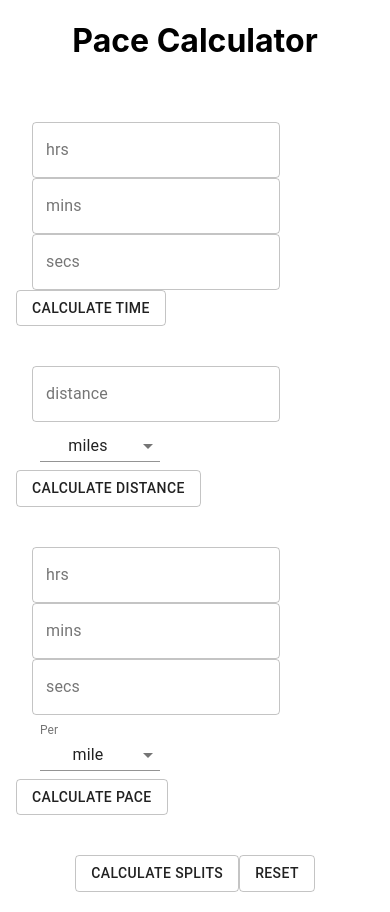
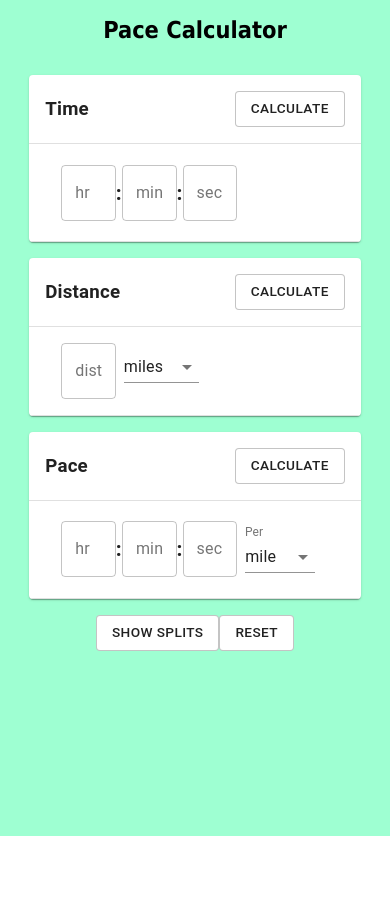
Before and after one commit to mikeluvin/pace-calc, a React (Create React App) app: page / in a window 390 px wide. After the commit the page ends 844 px from the top, so only its background shows below. Built offline with nearby package versions, Linux system fonts and the light colour scheme.

Commit message:
changed some CSS incl. media queries, still have work to do

```diff
--- a/public/index.html
+++ b/public/index.html
@@ -24,7 +24,7 @@
       work correctly both with client-side routing and a non-root public URL.
       Learn how to configure a non-root public URL by running `npm run build`.
     -->
-    <title>React App</title>
+    <title>Pace Calculator</title>
   </head>
   <body>
     <noscript>You need to enable JavaScript to run this app.</noscript>
--- a/src/App.css
+++ b/src/App.css
@@ -5,6 +5,72 @@
 .App-logo {
   height: 40vmin;
   pointer-events: none;
+}
+
+/*need to make mobile friendly */
+
+#root {
+  background-attachment: fixed;
+  background-color: #9effd2;
+  background-size: cover;
+  height: 100vh;
+  background-position: center;
+  width: 100vw;
+}
+
+h1 {
+  font-size: 6vw;
+  color: black;
+  font-family: Tahoma, Geneva, sans-serif;
+}
+
+.homeTablePaper {
+  min-width: 85vw;
+}
+
+.homeTableHead {
+  font-family: Tahoma, Geneva, sans-serif;
+  font-size: 4.8vw !important;
+  font-weight: bold !important;
+}
+
+.MuiTextField-root {
+  max-width: 14vw;
+  background-color: white;
+}
+
+.MuiButton-root {
+  background-color: white !important;
+  font-size: 3.5vw !important;
+}
+
+/*
+.MuiSelect-root {
+  max-width: 12vw;
+}
+
+.MuiSelect-icon {
+  max-width: 14vw;
+}
+*/
+
+@media screen and (min-width: 800px){
+  h1 {
+    font-size: 36px;
+  }
+  .homeTablePaper {
+    min-width: 580px;
+    max-width: 580px;
+  }
+  .homeTableHead {
+    font-size: 20px !important;
+  }
+  .MuiTextField-root {
+    max-width: 100px;
+  }
+  .MuiButton-root {
+    font-size: 13px !important;
+  }
 }
 
 @media (prefers-reduced-motion: no-preference) {
@@ -24,6 +90,8 @@
   color: white;
 }
 
+
+
 .App-link {
   color: #61dafb;
 }
--- a/src/App.js
+++ b/src/App.js
@@ -5,7 +5,7 @@ import Pace from './Pace';
 import { calcPace, calcDist, calcTime, calcSplits, validTime, validDist,  } from "./calculations";
 import { Container, Grid, Button, Dialog, DialogTitle, DialogContent, DialogContentText, DialogActions,
   Paper, Table, TableBody, TableCell, TableContainer, TableHead, TableRow } from "@material-ui/core";
-import { makeStyles } from "@material-ui/core/styles";
+import { StylesProvider } from "@material-ui/core/styles";
 import './App.css';
 
 
@@ -180,45 +180,73 @@ function App() {
   }
 
   return (
+    <StylesProvider>
     <Container className="App">
-      <Grid container direction="column" spacing={5} justify-content="space-evenly" alignItems="center">
+      <Grid container direction="column" spacing={2} justify-content="space-evenly" alignItems="center">
       <Grid item>
         <h1>Pace Calculator</h1>
       </Grid>
       <Grid item>
-      <Grid container direction="row" alignItems="center">
-        <Grid item>
-          <Time hr={timeHr} min={timeMin} sec={timeSec} onHrChange={timeHrHandler} onMinChange={timeMinHandler} onSecChange={timeSecHandler}/>
-        </Grid>
-        <Grid item>
-          <Button variant="outlined" onClick={handleTimeClick}>Calculate Time</Button>
-        </Grid>
+        <TableContainer className="homeTablePaper" component={Paper}>
+          <Table>
+            <TableHead>
+              <TableRow>
+                <TableCell className="homeTableHead" align="left">Time</TableCell>
+                <TableCell align="right">
+                  <Button variant="outlined" onClick={handleTimeClick}>Calculate</Button>
+                </TableCell>
+              </TableRow>
+            </TableHead>
+            <TableBody>
+              <TableCell align="left" colspan={2}>
+                <Time hr={timeHr} min={timeMin} sec={timeSec} onHrChange={timeHrHandler} onMinChange={timeMinHandler} onSecChange={timeSecHandler}/>
+              </TableCell>
+            </TableBody>
+          </Table>
+        </TableContainer>
       </Grid>
+      <Grid item>
+      <TableContainer className="homeTablePaper" component={Paper}>
+          <Table>
+            <TableHead>
+              <TableRow>
+                <TableCell className="homeTableHead" align="left">Distance</TableCell>
+                <TableCell align="right">
+                  <Button variant="outlined" onClick={handleDistClick}>Calculate</Button>
+                </TableCell>
+              </TableRow>
+            </TableHead>
+            <TableBody>
+              <TableCell align="left" colSpan={2}>
+                  <Distance dist={dist} unit={distUnit} onDistChange={distHandler} onUnitChange={distUnitHandler}/>
+              </TableCell>
+            </TableBody>
+          </Table>
+        </TableContainer>
+      </Grid>
+      <Grid item>
+      <TableContainer className="homeTablePaper" component={Paper}>
+          <Table>
+            <TableHead>
+              <TableRow>
+                <TableCell className="homeTableHead" align="left">Pace</TableCell>
+                <TableCell align="right">
+                  <Button variant="outlined" onClick={handlePaceClick}>Calculate</Button>
+                </TableCell>
+              </TableRow>
+            </TableHead>
+            <TableBody>
+              <TableCell align="left" colspan={2}>
+                <Pace hr={paceHr} min={paceMin} sec={paceSec} unit={paceUnit} onHrChange={paceHrHandler} onMinChange={paceMinHandler} onSecChange={paceSecHandler} onUnitChange={paceUnitHandler}/>
+              </TableCell>
+            </TableBody>
+          </Table>
+        </TableContainer>
       </Grid>
       <Grid item>
       <Grid container direction="row" alignItems="center">
         <Grid item>
-          <Distance dist={dist} unit={distUnit} onDistChange={distHandler} onUnitChange={distUnitHandler}/>
-        </Grid>
-        <Grid item>
-          <Button variant="outlined" onClick={handleDistClick}>Calculate Distance</Button>
-        </Grid>
-      </Grid>
-      </Grid>
-      <Grid item>
-      <Grid container direction="row" alignItems="center">
-        <Grid item>
-          <Pace hr={paceHr} min={paceMin} sec={paceSec} unit={paceUnit} onHrChange={paceHrHandler} onMinChange={paceMinHandler} onSecChange={paceSecHandler} onUnitChange={paceUnitHandler}/>
-        </Grid>
-        <Grid item>
-          <Button variant="outlined" onClick={handlePaceClick}>Calculate Pace</Button>
-        </Grid>
-      </Grid>
-      </Grid>
-      <Grid item>
-      <Grid container direction="row" alignItems="center">
-        <Grid item>
-          <Button variant="outlined" onClick={handleSplitsClick}>Calculate Splits</Button>
+          <Button variant="outlined" onClick={handleSplitsClick}>Show Splits</Button>
         </Grid>
         <Grid item>
           <Button variant="outlined" onClick={handleReset}>Reset</Button>
@@ -251,7 +279,7 @@ function App() {
             </DialogActions>
       </Dialog>
 
-      <Dialog open={timeErrDialogOpen} onClose={() => {timeErrDialogOpen(false)}} >
+      <Dialog open={timeErrDialogOpen} onClose={() => {setTimeErrDialogOpen(false)}} >
             <DialogTitle>Oops!</DialogTitle>
             <DialogContent>
             <DialogContentText>
@@ -306,6 +334,7 @@ function App() {
             </DialogActions>
       </Dialog>
    </Container>
+   </StylesProvider>
   );
 }
 
--- a/src/Distance.js
+++ b/src/Distance.js
@@ -1,11 +1,11 @@
 import React from 'react';
 import { Container, TextField, Grid, InputLabel, MenuItem, Select, makeStyles, FormHelperText, FormControl } from '@material-ui/core';
-
+import './App.css';
 
 const useStyles = makeStyles((theme) => ({
     formControl: {
       margin: theme.spacing(1),
-      minWidth: 120,
+      minWidth: 75,
     },
     selectEmpty: {
       marginTop: theme.spacing(2),
@@ -25,7 +25,7 @@ export default function Distance(props) {
             <Grid>
                 <Grid className="main" container direction="row">
                     <Grid item>
-                        <TextField id="dist" label="distance" type="number" min="0" variant="outlined"
+                        <TextField id="dist" label="dist" type="number" min="0" variant="outlined"
                             onChange={(event) => {
                                 var value = event.target.value;
                                 console.log(value);
--- a/src/Pace.js
+++ b/src/Pace.js
@@ -1,11 +1,11 @@
 import React from 'react';
 import { Container, TextField, Grid, InputLabel, MenuItem, Select, makeStyles, FormHelperText, FormControl } from '@material-ui/core';
-
+import './App.css';
 
 const useStyles = makeStyles((theme) => ({
     formControl: {
       margin: theme.spacing(1),
-      minWidth: 120,
+      minWidth: 70,
     },
     selectEmpty: {
       marginTop: theme.spacing(2),
@@ -21,9 +21,9 @@ export default function Pace(props) {
     return (
         <Container>
             <Grid>
-                <Grid className="main" container direction="row">
+                <Grid className="main" container direction="row" alignItems="center">
                     <Grid item>
-                        <TextField id="hours" label="hrs" type="number" min="0" variant="outlined"
+                        <TextField id="hr" label="hr" type="number" min="0" variant="outlined"
                             onChange={(event) => {
                                 var value = event.target.value;
                                 console.log(value);
@@ -33,8 +33,9 @@ export default function Pace(props) {
                             value={hr}
                             error={hr < 0}   />
                     </Grid>
+                    <h2>:</h2>
                     <Grid item>
-                        <TextField id="mins" label="mins" type="number" min="0" max="60" step="1" variant="outlined"
+                        <TextField id="min" label="min" type="number" min="0" max="60" step="1" variant="outlined"
                             onChange={(event) => {
                                 var value = event.target.value;
                                 console.log(value);
@@ -45,9 +46,10 @@ export default function Pace(props) {
                             value={min}
                             error={min < 0 || min > 60}  />
                     </Grid>
+                    <h2>:</h2>
                     <Grid item>
                         {/*need to have a diff styling for when the input is invalid*/}
-                        <TextField id="secs" label="secs" type="number" min="0" max="60" variant="outlined"
+                        <TextField id="sec" label="sec" type="number" min="0" max="60" variant="outlined"
                             onChange={(event) => {
                                 var value = event.target.value;
                                 console.log(value);
--- a/src/Time.js
+++ b/src/Time.js
@@ -1,5 +1,6 @@
 import React from 'react';
 import { Container, TextField, Grid } from '@material-ui/core';
+import './App.css';
 
 export default function Time(props) {
     //const [hours, setHours] = useState("");
@@ -26,9 +27,9 @@ export default function Time(props) {
     return (
         <Container>
             <Grid>
-                <Grid className="main" container direction="row">
+                <Grid className="main" container direction="row" alignItems="center">
                     <Grid item>
-                        <TextField id="hours" label="hrs" type="number" min="0" variant="outlined"
+                        <TextField id="hr" label="hr" type="number" min="0" variant="outlined"
                             onChange={(event) => {
                                 var value = event.target.value;
                                 console.log(value);
@@ -37,8 +38,9 @@ export default function Time(props) {
                             value={hr}
                             error={hr < 0} />
                     </Grid>
+                    <h2>:</h2>
                     <Grid item>
-                        <TextField id="mins" label="mins" type="number" min="0" max="60" step="1" variant="outlined"
+                        <TextField id="min" label="min" type="number" min="0" max="60" step="1" variant="outlined"
                             onChange={(event) => {
                                 var value = event.target.value;
                                 console.log(value);
@@ -48,9 +50,10 @@ export default function Time(props) {
                             value={min}
                             error={min < 0 || min >= 60}  />
                     </Grid>
+                    <h2>:</h2>
                     <Grid item>
                         {/*need to have a diff styling for when the input is invalid*/}
-                        <TextField id="secs" label="secs" type="number" min="0" max="60" variant="outlined"
+                        <TextField id="sec" label="sec" type="number" min="0" max="60" variant="outlined"
                             onChange={(event) => {
                                 var value = event.target.value;
                                 console.log(value);
```
